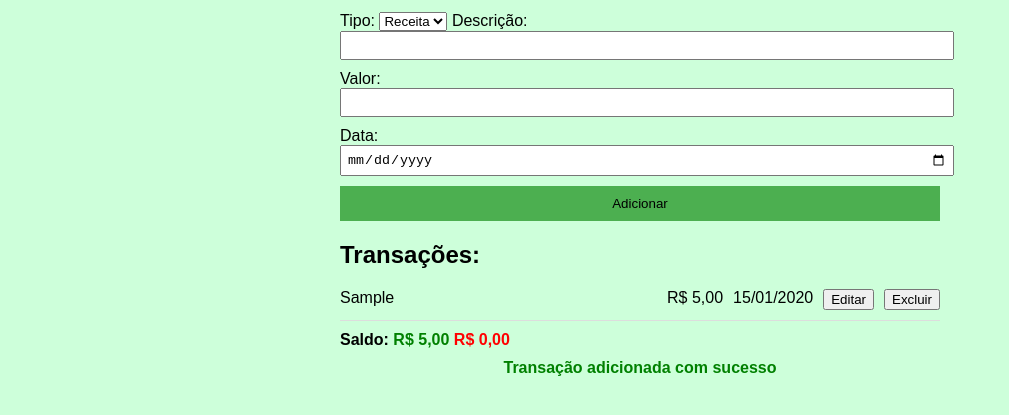
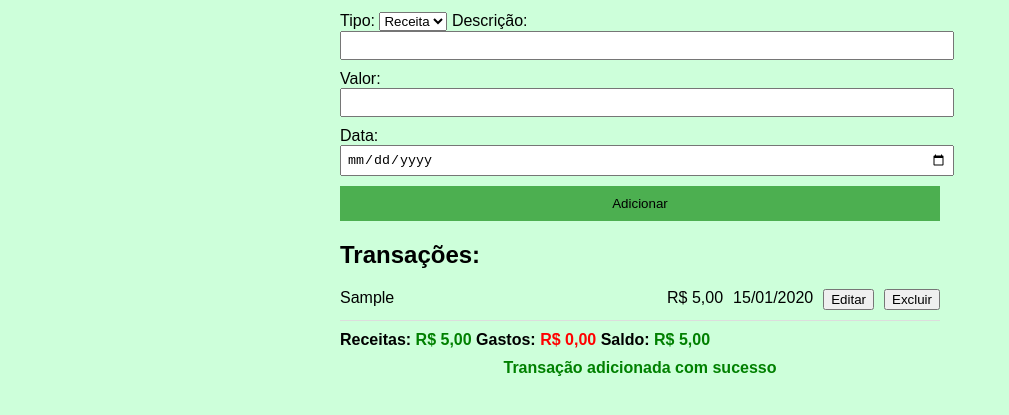
Before and after one commit to ifpi-picos/projeto-cko, a plain HTML site: page index.html in a window 1280 px wide. Both pictures are taken after typing "Sample", "5", "2020-01-15" into the empty fields and a click on the input "Adicionar". Shown: the part 225-640 px from the top of the page, without its empty margins (0-1009 px from the left). Drawn offline with Linux system fonts and the light colour scheme.

Commit message:
mudanca no saldo

```diff
--- a/index.html
+++ b/index.html
@@ -43,9 +43,12 @@
         </div>
 
         <div class="saldo">
-            Saldo:
-            <span class="receita" id="saldo-receita">R$ (+) 0,00</span>
-            <span class="gasto" id="saldo-gasto">R$ (-) 0,00</span>
+            <label for="receita">Receitas:</label>
+            <span name="receita" class="receita" id="saldo-receita">R$ (+) 0,00</span>
+            <label for="gasto">Gastos:</label>
+            <span name="gasto" class="gasto" id="saldo-gasto">R$ (-) 0,00</span>
+            <label for="total">Saldo:</label>
+            <span name="total" id="total">R$ 0,00</span>
         </div>
 
         <div class="mensagem" id="mensagem"></div>
--- a/script.js
+++ b/script.js
@@ -11,6 +11,7 @@ const listaTransacoes = document.getElementById('lista-transacoes');
 const saldoReceita = document.getElementById('saldo-receita');
 const saldoGasto = document.getElementById('saldo-gasto');
 const mensagem = document.getElementById('mensagem');
+const total = document.getElementById('total');
 
 // Função para formatar o valor em moeda
 function formatarValor(valor) {
@@ -45,13 +46,16 @@ function atualizarSaldo() {
   saldoGasto.textContent = formatarValor(totalGasto);
 
   if (saldo >= 0) {
-    saldoGasto.textContent = formatarValor(0);
-    saldoReceita.textContent = formatarValor(saldo);
+    total.textContent = formatarValor(0);
+    total.textContent = formatarValor(saldo);
+    total.style.color = 'green'
   } else {
-    saldoReceita.textContent = formatarValor(0);
-    saldoGasto.textContent = formatarValor(Math.abs(saldo));
+    total.textContent = formatarValor(0);
+    total.textContent = formatarValor(saldo);
+    total.style.color = 'red'
   }
 }
+
 
 // Função para exibir as transações na lista
 function exibirTransacoes() {
@@ -172,4 +176,5 @@ const transacoesSalvas = JSON.parse(localStorage.getItem('transacoes'));
 if (transacoesSalvas) {
   transacoes = transacoesSalvas;
   exibirTransacoes();
-  atualizarSaldo();}
+  atualizarSaldo();
+}
```
